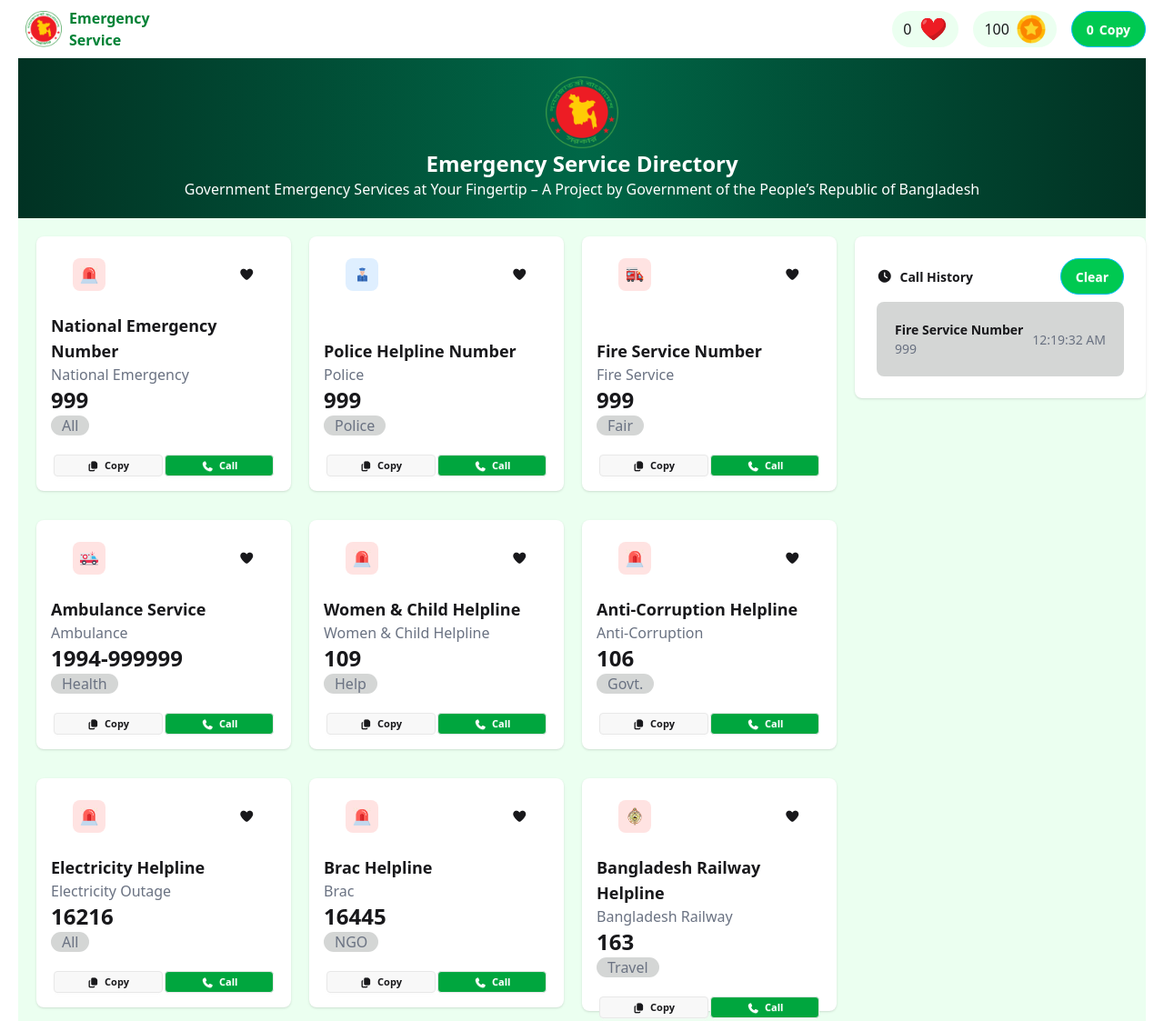
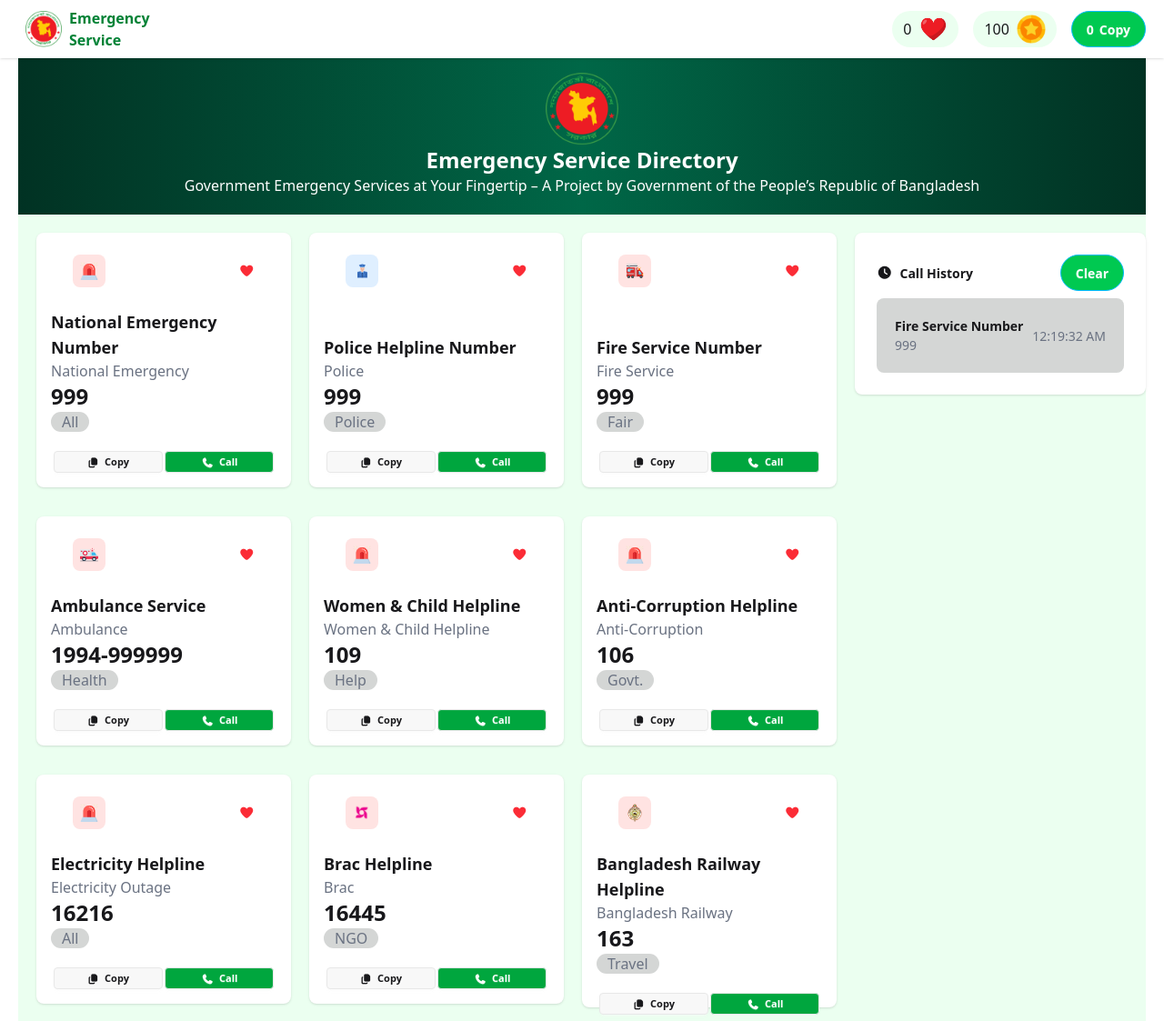
Before and after one commit to PHOYSAL/assignment-5, a plain HTML site: page index.html in a window 1280 px wide. Shown: the top 1123 px of the page at 91% size. Drawn offline with nearby package versions, Linux system fonts and the light colour scheme.

Commit message:
heart icon click and update point

```diff
--- a/index.html
+++ b/index.html
@@ -17,7 +17,7 @@
 <body class="px-5">
     <header>
         <!-- navbar section  -->
-        <nav class="bg-white">
+        <nav class="bg-white fixed top-0 left-0 w-full z-50 shadow-sm px-5">
             <div class="flex flex-col md:flex-row justify-between items-center">
                 <div class="flex items-center gap-2 p-2">
                     <img src="./assets/logo.png" alt="" class="w-10 h-10">
@@ -25,7 +25,7 @@
                 </div>
                 <div class="flex items-center gap-4">
                     <div class="flex items-center gap-2 bg-[#41FF6B1A] py-1 px-3 rounded-full">
-                        <span>0</span>
+                        <span id="heart-point">0</span>
                         <img src="./assets/heart.png" alt="" class="w-8 h-8">
                     </div>
                     <div class="flex items-center gap-2 bg-[#41FF6B1A] py-1 px-3 rounded-full">
@@ -39,7 +39,7 @@
         </nav>
         <!-- hero section  -->
         <section class="bg-gradient-to-r from-[#013223] via-[#006747] to-[#013223]">
-            <div class="text-center p-5 mt-5 md:mt-0">
+            <div class="text-center pt-24 md:pt-20 pb-5  mt-5 md:mt-0">
                 <img src="./assets/logo.png" alt="" class="mx-auto w-20">
                 <h2 class="text-2xl text-white font-bold">Emergency Service Directory</h2>
                 <p class="text-white">Government Emergency Services at Your Fingertip – A Project by Government of the
@@ -49,7 +49,7 @@
     </header>
     <main class="bg-[#41FF6B1A]">
         <section class="grid md:grid-cols-12 py-5 px-5">
-            <div class="md:col-span-9">
+            <div id="card-container" class="md:col-span-9">
                 <div class="grid grid-cols-1 md:grid-cols-3 space-y-8">
                     <!-- card-1  -->
                     <div class="card bg-base-100 w-70 max-h-70 shadow-sm pb-4 px-4">
@@ -59,7 +59,7 @@
                                 <div class="bg-[#FFE3E2] p-2 rounded-lg">
                                     <img src="./assets/emergency.png" alt="" class="w-5 bg-[#FFE3E2">
                                 </div>
-                                <i class="fa-solid fa-heart"></i>
+                                <i class="fa-solid fa-heart text-red-500 heart-icon"></i>
                             </div>
                         </div>
                         <!-- text div  -->
@@ -83,7 +83,7 @@
                                 <div class="bg-[#dfefff] p-2 rounded-lg">
                                     <img src="./assets/police.png" alt="" class="w-5 bg-[#FFE3E2">
                                 </div>
-                                <i class="fa-solid fa-heart bg-white"></i>
+                                <i class="fa-solid fa-heart text-red-500 heart-icon"></i>
                             </div>
                         </div>
                         <!-- text div  -->
@@ -107,7 +107,7 @@
                                <div class="bg-[#FFE3E2] p-2 rounded-lg">
                                     <img src="./assets/fire-service.png" alt="" class="w-5 bg-[#FFE3E2">
                                 </div>
-                                <i class="fa-solid fa-heart bg-white"></i>
+                                <i class="fa-solid fa-heart text-red-500 heart-icon"></i>
                             </div>
                         </div>
                         <!-- text div  -->
@@ -131,7 +131,7 @@
                                 <div class="bg-[#FFE3E2] p-2 rounded-lg">
                                     <img src="./assets/ambulance.png" alt="" class="w-5 bg-[#FFE3E2">
                                 </div>
-                                <i class="fa-solid fa-heart bg-white"></i>
+                                <i class="fa-solid fa-heart text-red-500 heart-icon"></i>
                             </div>
                         </div>
                         <!-- text div  -->
@@ -155,7 +155,7 @@
                                 <div class="bg-[#FFE3E2] p-2 rounded-lg">
                                     <img src="./assets/emergency.png" alt="" class="w-5 bg-[#FFE3E2">
                                 </div>
-                                <i class="fa-solid fa-heart bg-white"></i>
+                                <i class="fa-solid fa-heart text-red-500 heart-icon"></i>
                             </div>
                         </div>
                         <!-- text div  -->
@@ -179,7 +179,7 @@
                                 <div class="bg-[#FFE3E2] p-2 rounded-lg">
                                     <img src="./assets/emergency.png" alt="" class="w-5 bg-[#FFE3E2">
                                 </div>
-                                <i class="fa-solid fa-heart bg-white"></i>
+                                <i class="fa-solid fa-heart text-red-500 heart-icon"></i>
                             </div>
                         </div>
                         <!-- text div  -->
@@ -203,7 +203,7 @@
                                <div class="bg-[#FFE3E2] p-2 rounded-lg">
                                     <img src="./assets/emergency.png" alt="" class="w-5 bg-[#FFE3E2">
                                 </div>
-                                <i class="fa-solid fa-heart bg-white"></i>
+                                <i class="fa-solid fa-heart text-red-500 heart-icon"></i>
                             </div>
                         </div>
                         <!-- text div  -->
@@ -225,9 +225,9 @@
                         <div class="card-body">
                             <div class="flex justify-between items-center">
                                 <div class="bg-[#FFE3E2] p-2 rounded-lg">
-                                    <img src="./assets/emergency.png" alt="" class="w-5 bg-[#FFE3E2">
+                                    <img src="./assets/brac.png" alt="" class="w-5 bg-[#FFE3E2">
                                 </div>
-                                <i class="fa-solid fa-heart bg-white"></i>
+                                <i class="fa-solid fa-heart text-red-500 heart-icon"></i>
                             </div>
                         </div>
                         <!-- text div  -->
@@ -251,7 +251,7 @@
                                 <div class="bg-[#FFE3E2] p-2 rounded-lg">
                                     <img src="./assets/Bangladesh-Railway.png" alt="" class="w-5 bg-[#FFE3E2">
                                 </div>
-                                <i class="fa-solid fa-heart bg-white"></i>
+                                <i class="fa-solid fa-heart text-red-500 heart-icon"></i>
                             </div>
                         </div>
                         <!-- text div  -->
--- a/script/custom.js
+++ b/script/custom.js
@@ -1 +1,15 @@
-console.log("clicked")
+function customElement(id) {
+    return (document.getElementById(id));
+}
+
+
+document.getElementById("card-container").addEventListener("click", function (event) {
+
+    if (event.target.className.includes("heart-icon")) {
+
+        const heartPointNumber = Number(customElement("heart-point").innerText)
+        let updateHeartNumber = heartPointNumber + 1;
+        customElement("heart-point").innerText = updateHeartNumber;
+    }
+
+})
```
